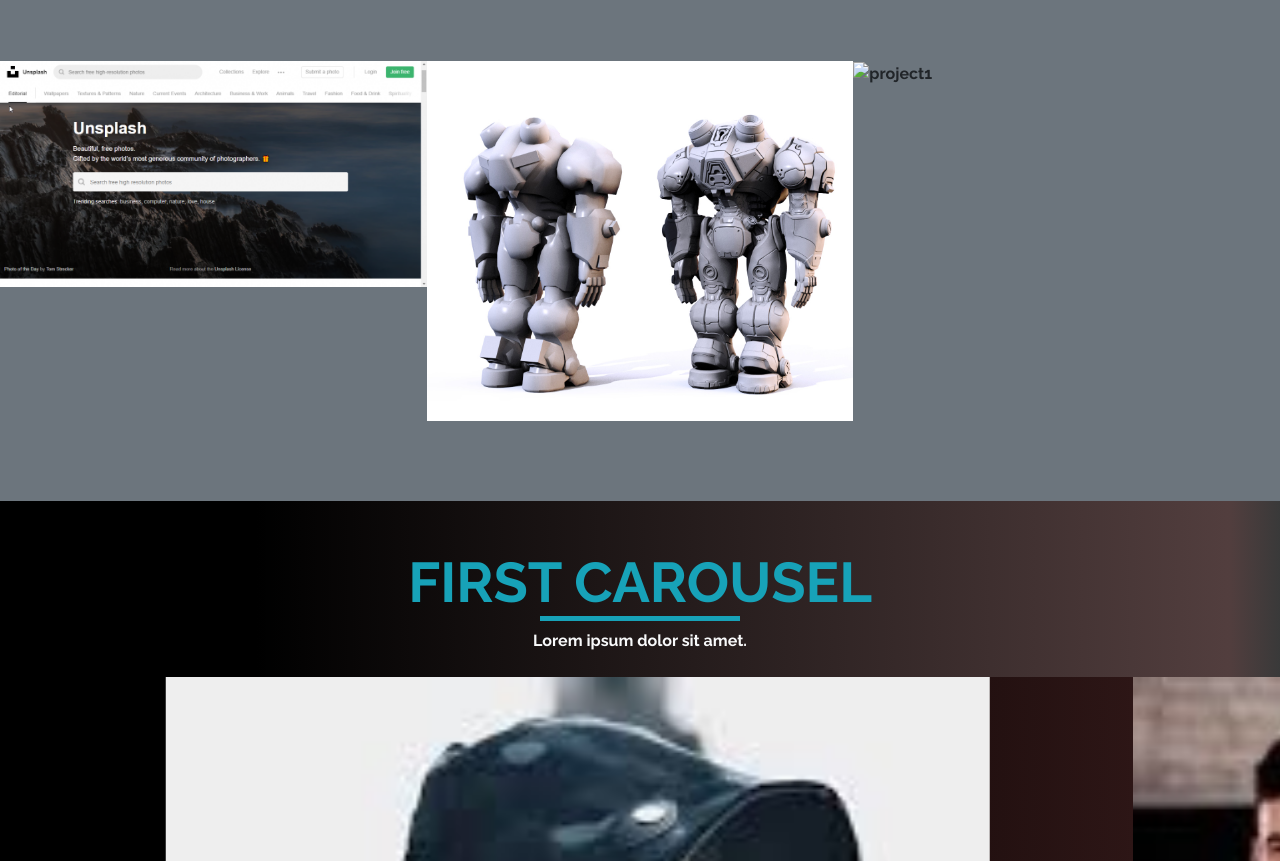
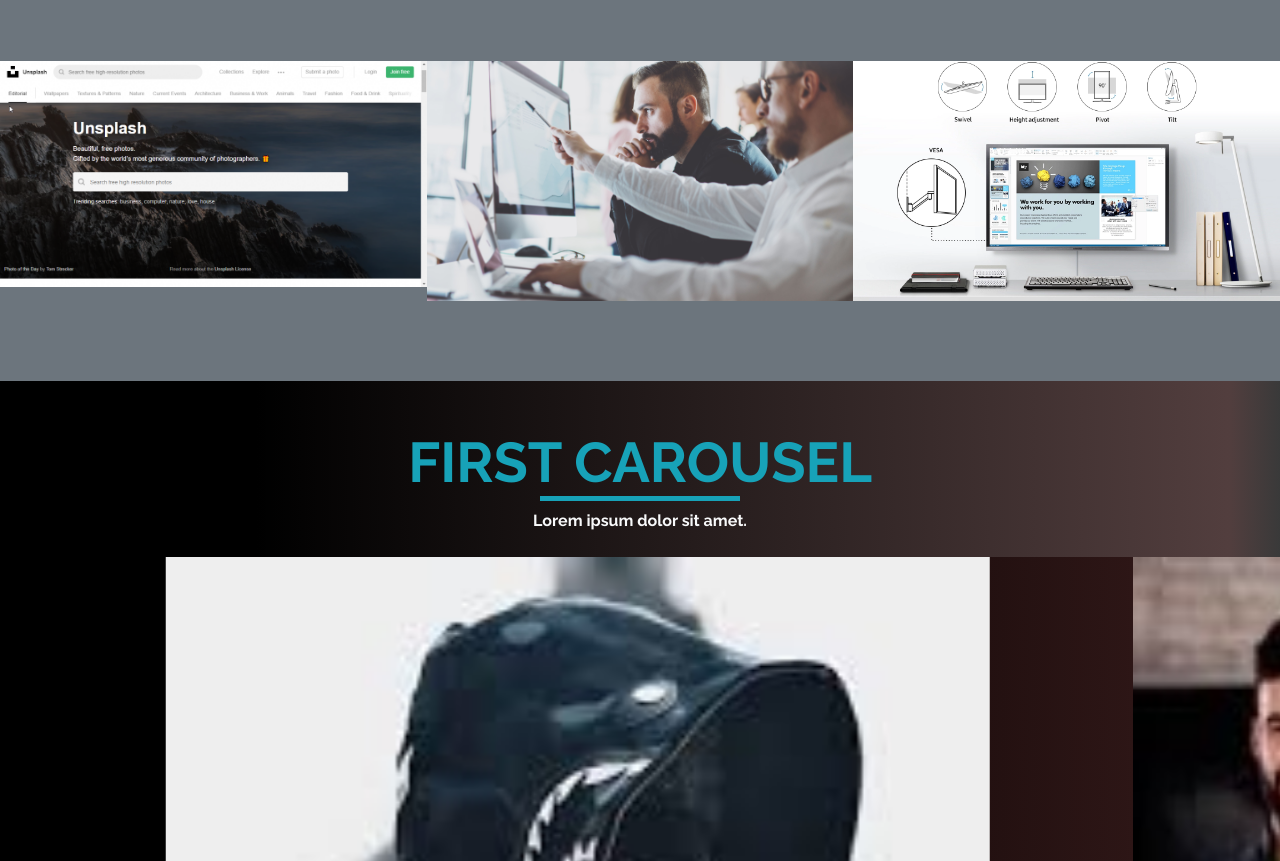
Before and after one commit to anukaurmy/Boot-Project, a plain HTML site: page index.html in a window 1280 px wide. Shown: the part 3466-4327 px from the top of the page. Drawn offline with Linux system fonts and the light colour scheme.

Commit message:
img problem was solved

```diff
--- a/index.html
+++ b/index.html
@@ -221,12 +221,12 @@
             <!--end of 1st project-->
             <!--2nd project-->
             <div class="col-sm-6 col-md-4 my-3 ">
-                <img src="img/p5.jpg" class="img-fluid" alt="project1">
+                <img src="img/p3.jpg" class="img-fluid" alt="project1">
             </div>
             <!--end of 2nd project-->
             <!--3rd project-->
             <div class="col-sm-6 col-md-4 my-3 mx-auto">
-                <img src="img/p6.webp" class="img-fluid " alt="project1">
+                <img src="img/team5.webp" class="img-fluid " alt="project1">
             </div>
             <!--end of 3rd project-->
         </div>
```
